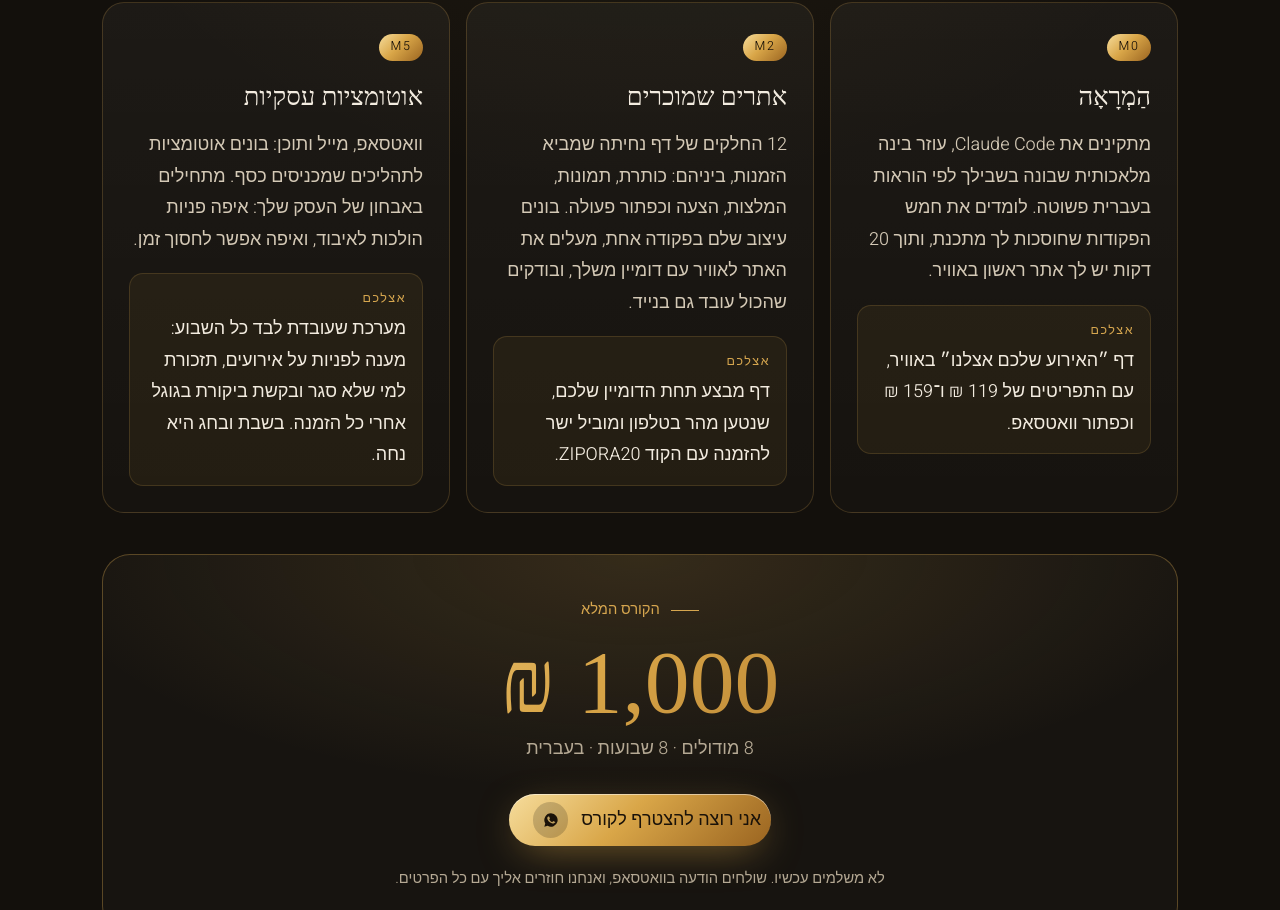
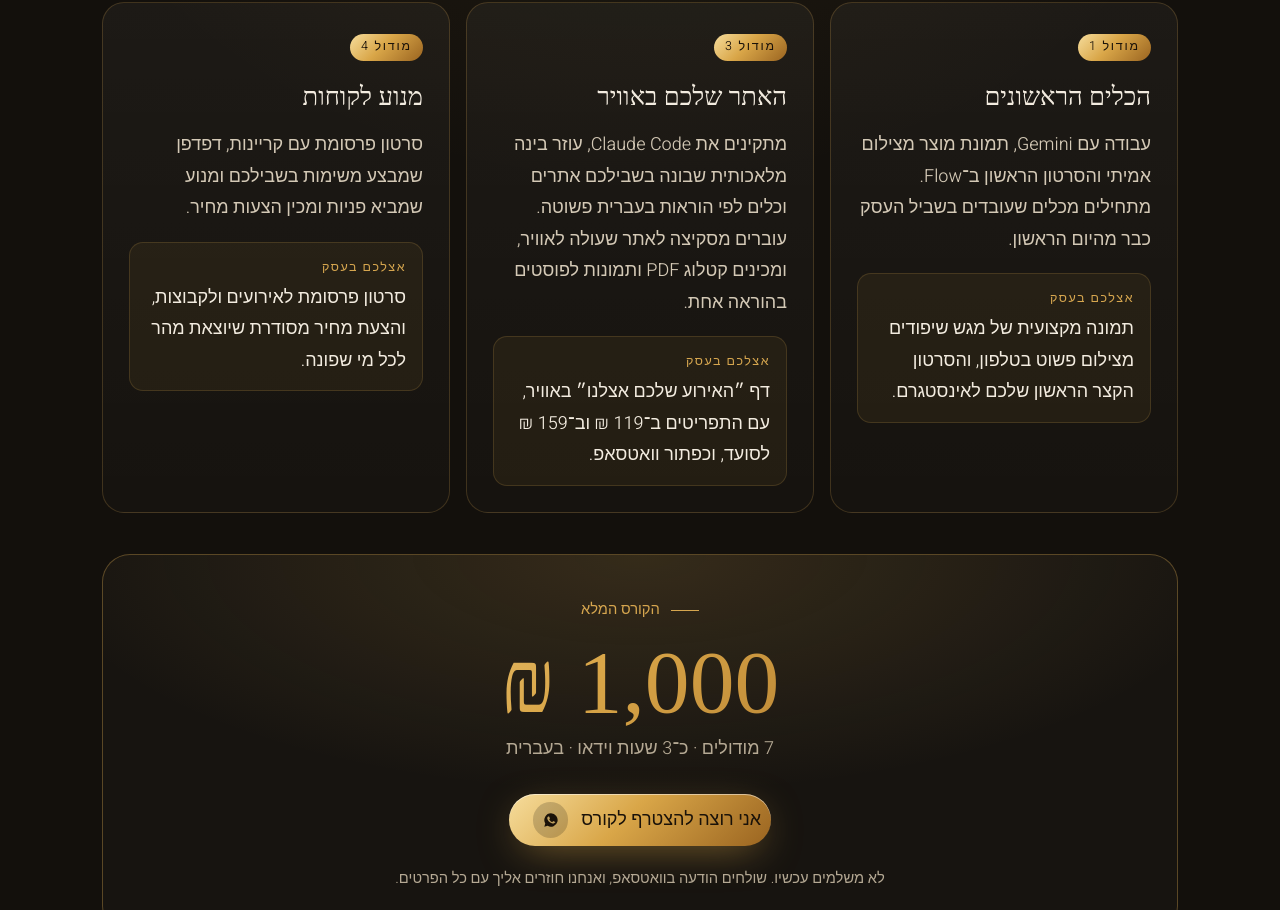
Before and after one commit to CodeNoLimits/tzipora-5e54b6e5, a plain HTML site: page index.html in a window 1280 px wide. Shown: the part 4800-5710 px from the top of the page. Drawn offline with Linux system fonts and the light colour scheme; a web font is replaced by a local one.

Commit message:
fix(page): programme du cours aligné sur le vrai cours (7 modules, ~3 h)
Co-Authored-By: Claude Opus 5.5 <noreply@anthropic.com>

```diff
--- a/index.html
+++ b/index.html
@@ -257,29 +257,29 @@ opacity:0;transform:translateY(20px);transition:all .5s var(--ease);pointer-even
 
   <div class="mods">
    <article class="card m rv">
-    <span class="tag">M0</span>
-    <h3>הַמְרָאָה</h3>
-    <p>מתקינים את Claude Code, עוזר בינה מלאכותית שבונה בשבילך לפי הוראות בעברית פשוטה. לומדים את חמש הפקודות שחוסכות לך מתכנת, ותוך 20 דקות יש לך אתר ראשון באוויר.</p>
-    <div class="res"><small>אצלכם</small>דף ״האירוע שלכם אצלנו״ באוויר, עם התפריטים של 119 ₪ ו־159 ₪ וכפתור וואטסאפ.</div>
+    <span class="tag">מודול 1</span>
+    <h3>הכלים הראשונים</h3>
+    <p>עבודה עם Gemini, תמונת מוצר מצילום אמיתי והסרטון הראשון ב־Flow. מתחילים מכלים שעובדים בשביל העסק כבר מהיום הראשון.</p>
+    <div class="res"><small>אצלכם בעסק</small>תמונה מקצועית של מגש שיפודים מצילום פשוט בטלפון, והסרטון הקצר הראשון שלכם לאינסטגרם.</div>
    </article>
    <article class="card m rv">
-    <span class="tag">M2</span>
-    <h3>אתרים שמוכרים</h3>
-    <p>12 החלקים של דף נחיתה שמביא הזמנות, ביניהם: כותרת, תמונות, המלצות, הצעה וכפתור פעולה. בונים עיצוב שלם בפקודה אחת, מעלים את האתר לאוויר עם דומיין משלך, ובודקים שהכול עובד גם בנייד.</p>
-    <div class="res"><small>אצלכם</small>דף מבצע תחת הדומיין שלכם, שנטען מהר בטלפון ומוביל ישר להזמנה עם הקוד ZIPORA20.</div>
+    <span class="tag">מודול 3</span>
+    <h3>האתר שלכם באוויר</h3>
+    <p>מתקינים את Claude Code, עוזר בינה מלאכותית שבונה בשבילכם אתרים וכלים לפי הוראות בעברית פשוטה. עוברים מסקיצה לאתר שעולה לאוויר, ומכינים קטלוג PDF ותמונות לפוסטים בהוראה אחת.</p>
+    <div class="res"><small>אצלכם בעסק</small>דף ״האירוע שלכם אצלנו״ באוויר, עם התפריטים ב־119 ₪ וב־159 ₪ לסועד, וכפתור וואטסאפ.</div>
    </article>
    <article class="card m rv">
-    <span class="tag">M5</span>
-    <h3>אוטומציות עסקיות</h3>
-    <p>וואטסאפ, מייל ותוכן: בונים אוטומציות לתהליכים שמכניסים כסף. מתחילים באבחון של העסק שלך: איפה פניות הולכות לאיבוד, ואיפה אפשר לחסוך זמן.</p>
-    <div class="res"><small>אצלכם</small>מערכת שעובדת לבד כל השבוע: מענה לפניות על אירועים, תזכורת למי שלא סגר ובקשת ביקורת בגוגל אחרי כל הזמנה. בשבת ובחג היא נחה.</div>
+    <span class="tag">מודול 4</span>
+    <h3>מנוע לקוחות</h3>
+    <p>סרטון פרסומת עם קריינות, דפדפן שמבצע משימות בשבילכם ומנוע שמביא פניות ומכין הצעות מחיר.</p>
+    <div class="res"><small>אצלכם בעסק</small>סרטון פרסומת לאירועים ולקבוצות, והצעת מחיר מסודרת שיוצאת מהר לכל מי שפונה.</div>
    </article>
   </div>
 
   <div class="offer rv">
    <p class="kick" style="justify-content:center">הקורס המלא</p>
    <p class="price gold">1,000 ₪</p>
-   <p class="sub">8 מודולים · 8 שבועות · בעברית</p>
+   <p class="sub">7 מודולים · כ־3 שעות וידאו · בעברית</p>
    <a class="btn g" id="cta" href="https://wa.me/972584921492?text=%D7%A9%D7%9C%D7%95%D7%9D%2C%20%D7%9B%D7%90%D7%9F%20%D7%A8%D7%95%D7%A0%D7%9F%20%D7%9E%D7%A9%D7%99%D7%A4%D7%95%D7%93%D7%99%20%D7%A6%D7%99%D7%A4%D7%95%D7%A8%D7%94.%20%D7%90%D7%A0%D7%99%20%D7%A8%D7%95%D7%A6%D7%94%20%D7%9C%D7%94%D7%A6%D7%98%D7%A8%D7%A3%20%D7%9C%D7%A7%D7%95%D7%A8%D7%A1." target="_blank" rel="noopener">אני רוצה להצטרף לקורס<span class="ar"><svg viewBox="0 0 24 24" fill="currentColor"><path d="M12 2a10 10 0 0 0-8.6 15.1L2 22l5-1.3A10 10 0 1 0 12 2Zm5.3 14.1c-.2.6-1.3 1.2-1.8 1.2-.5.1-1 .1-3.3-.8-2.8-1.1-4.6-4-4.7-4.2-.1-.2-1.1-1.5-1.1-2.9s.7-2.1 1-2.4c.3-.3.6-.3.8-.3h.6c.2 0 .4 0 .6.5l.9 2.1c.1.2.1.4 0 .5l-.4.6-.4.4c-.1.2-.3.3-.1.6.2.3.8 1.3 1.7 2.1 1.2 1 2.1 1.3 2.4 1.5.3.1.5.1.6-.1l.9-1.1c.2-.3.4-.2.7-.1l2 1c.3.1.5.2.5.3.1.2.1.7-.1 1.1Z"/></svg></span></a>
    <p class="fine">לא משלמים עכשיו. שולחים הודעה בוואטסאפ, ואנחנו חוזרים אליך עם כל הפרטים.</p>
   </div>
```
